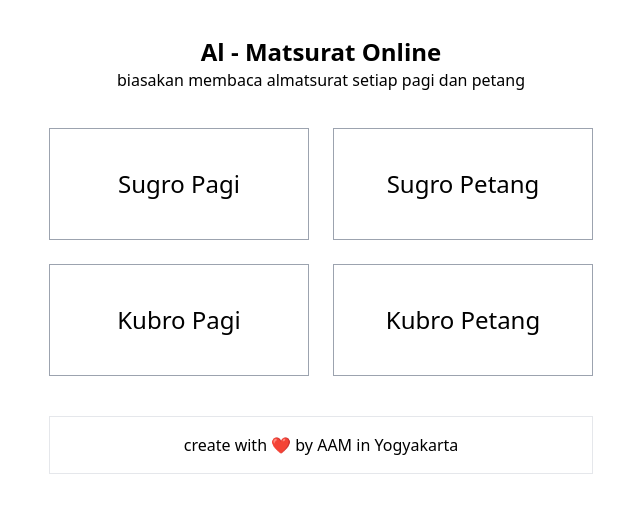
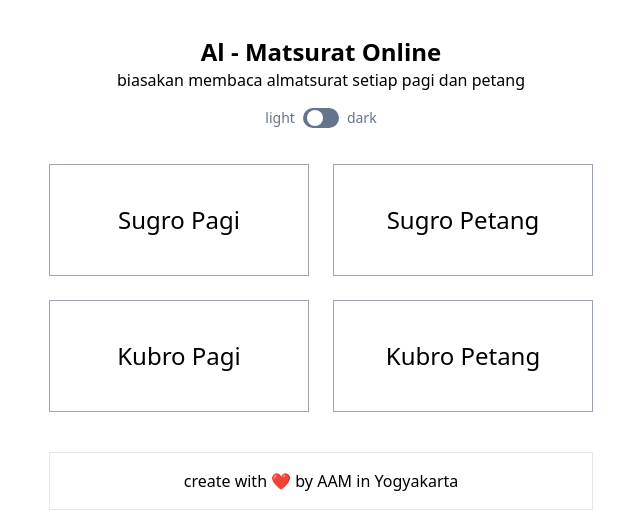
Before and after one commit to aliifam/al-matsurat, a website: page public/index.html in a window 1280 px wide. Shown: the whole page, without its empty margins (319-959 px from the left). Drawn offline with Linux system fonts and the light colour scheme.

Commit message:
add: dark mode

```diff
--- a/public/index.html
+++ b/public/index.html
@@ -16,8 +16,17 @@
             src: url('./UthmaniFont.otf');
           }
     </style>
+
+    <script>
+        if (localStorage.theme === 'dark' || (!('theme' in localStorage) && window.matchMedia('(prefers-color-scheme: dark)').matches)) {
+          document.documentElement.classList.add('dark');
+        } else {
+          document.documentElement.classList.remove('dark');
+        }
+    </script>
+
 </head>
-<body onload="adaptiveView()">
+<body onload="adaptiveView()" class="bg-white dark:bg-zinc-800">
     <div class="container max-w-xl mx-auto">
         <a class="hidden" onclick="resetViewBack()" title="back home" id="back-button">
             <div class="ml-4 p-4 bg-slate-700 text-white w-fit sticky top-0 ">
@@ -26,41 +35,33 @@
                 </svg>
             </div>
         </a>
-        <div class="text-center my-9">
+        <div class="text-center my-9 dark:text-white">
             <h1 class="font-bold text-2xl" id="judul_main">Al - Matsurat Online</h1>
             <p class="" id="deskripsi_main">biasakan membaca almatsurat setiap pagi dan petang</p>
+
+            <!-- darkmode toggle -->
+            <div class="flex justify-center items-center my-4">
+                <span class="mr-2 text-sm text-slate-500">light</span>
+                <input type="checkbox" class="hidden" id="dark-toggle">
+                <label for="dark-toggle">
+                  <div class="flex h-5 w-9 cursor-pointer items-center rounded-full bg-slate-500 p-1">
+                    <div class="toggle-circle h-4 w-4 rounded-full bg-white transition duration-300 ease-in-out"></div>
+                  </div>
+                </label>
+                <span class="ml-2 text-sm text-slate-500">dark</span>
+            </div>
+
         </div>
 
         <div id="content">
-            <div class="grid grid-cols-1 sm:grid-cols-2 gap-6 mx-4">
-                <a onclick="createViewSupag()">
-                    <div class="flex cursor-pointer justify-center items-center h-28 border border-gray-400 hover:shadow-xl">
-                        <p class="text-2xl">Sugro Pagi</p>
-                     </div>
-                </a>
-                <a onclick="createViewSupet()">
-                    <div class="flex cursor-pointer justify-center items-center h-28 border border-gray-400 hover:shadow-xl">
-                        <p class="text-2xl">Sugro Petang</p>
-                     </div>
-                </a>
-                <a onclick="createViewKupag()">
-                    <div class="flex cursor-pointer justify-center items-center h-28 border border-gray-400 hover:shadow-xl">
-                        <p class="text-2xl">Kubro Pagi</p>
-                     </div>
-                </a>
-                <a onclick="createViewKupet()">
-                    <div class="flex cursor-pointer justify-center items-center h-28 border border-gray-400 hover:shadow-xl">
-                        <p class="text-2xl">Kubro Petang</p>
-                     </div>
-                </a>
-            </div>
+            <!-- isi dengan dom manipulation -->
         </div>
 
         <div id="doa">
             <!-- isi dengan manipulasi DOM -->
         </div>
 
-        <footer class="text-center mt-10 mx-4 my-4 p-4 border">
+        <footer class="text-center mt-10 mx-4 my-4 p-4 border dark:text-white ">
             create with ❤️ by AAM in Yogyakarta
         </footer>
 
--- a/public/script.js
+++ b/public/script.js
@@ -5,7 +5,7 @@ var dynamicView = document.getElementById('content');
 var backbutton = document.getElementById('back-button');
 var doaView = document.getElementById('doa');
 
-var clean = `<div class="grid grid-cols-1 sm:grid-cols-2 gap-6 mx-4">
+var clean = `<div class="grid grid-cols-1 sm:grid-cols-2 gap-6 mx-4 dark:text-white">
                 <a onclick="createViewSupag()">
                     <div class="flex cursor-pointer justify-center items-center h-28 border border-gray-400 hover:shadow-xl">
                         <p class="text-2xl">Sugro Pagi</p>
@@ -36,7 +36,7 @@ function createViewSupag() {
     var doaList = "";
 
     let loader = `<div class="flex w-[100%] justify-center items-center">
-                  <svg role="status" class="mr-2 w-8 h-8 text-gray-200 animate-spin dark:text-gray-600 fill-blue-600" viewBox="0 0 100 101" fill="none" xmlns="http://www.w3.org/2000/svg">
+                  <svg role="status" class="mr-2 w-8 h-8 text-gray-200 animate-spin dark:text-gray-600 fill-zinc-800 dark:fill-white" viewBox="0 0 100 101" fill="none" xmlns="http://www.w3.org/2000/svg">
                     <path d="M100 50.5908C100 78.2051 77.6142 100.591 50 100.591C22.3858 100.591 0 78.2051 0 50.5908C0 22.9766 22.3858 0.59082 50 0.59082C77.6142 0.59082 100 22.9766 100 50.5908ZM9.08144 50.5908C9.08144 73.1895 27.4013 91.5094 50 91.5094C72.5987 91.5094 90.9186 73.1895 90.9186 50.5908C90.9186 27.9921 72.5987 9.67226 50 9.67226C27.4013 9.67226 9.08144 27.9921 9.08144 50.5908Z" fill="currentColor"></path>
                     <path d="M93.9676 39.0409C96.393 38.4038 97.8624 35.9116 97.0079 33.5539C95.2932 28.8227 92.871 24.3692 89.8167 20.348C85.8452 15.1192 80.8826 10.7238 75.2124 7.41289C69.5422 4.10194 63.2754 1.94025 56.7698 1.05124C51.7666 0.367541 46.6976 0.446843 41.7345 1.27873C39.2613 1.69328 37.813 4.19778 38.4501 6.62326C39.0873 9.04874 41.5694 10.4717 44.0505 10.1071C47.8511 9.54855 51.7191 9.52689 55.5402 10.0491C60.8642 10.7766 65.9928 12.5457 70.6331 15.2552C75.2735 17.9648 79.3347 21.5619 82.5849 25.841C84.9175 28.9121 86.7997 32.2913 88.1811 35.8758C89.083 38.2158 91.5421 39.6781 93.9676 39.0409Z" fill="currentFill"></path>
                   </svg>
@@ -58,8 +58,8 @@ function createViewSupag() {
                                     <p>${item.title}</p>
                                     <p>${item.repeat} repetisi</p>
                                 </div>
-                                <p class="text-3xl text-justify leading-relaxed font-['fontArab'] my-6" dir="rtl">${item.core}</p>
-                                <p class="text-justify mb-6">${item.terjemah}</p>
+                                <p class="text-3xl text-justify leading-relaxed font-['fontArab'] my-6 dark:text-zinc-300" dir="rtl">${item.core}</p>
+                                <p class="text-justify mb-6 dark:text-zinc-300">${item.terjemah}</p>
                             </div>`;
             }
             dynamicView.innerHTML = itemList
@@ -76,8 +76,8 @@ function createViewSupag() {
                                     <p>${doa.title}</p>
                                     <p>${doa.repeat} repetisi</p>
                                 </div>
-                                <p class="text-3xl text-justify leading-relaxed font-['fontArab'] my-6" dir="rtl">${doa.core}</p>
-                                <p class="text-justify mb-6">${doa.terjemah}</p>
+                                <p class="text-3xl text-justify leading-relaxed font-['fontArab'] my-6 dark:text-zinc-300" dir="rtl">${doa.core}</p>
+                                <p class="text-justify mb-6 dark:text-zinc-300">${doa.terjemah}</p>
                             </div>`;
             }
             doaView.innerHTML = doaList
@@ -97,7 +97,7 @@ function createViewSupet() {
     var doaList = "";
 
     let loader = `<div class="flex w-[100%] justify-center items-center">
-                  <svg role="status" class="mr-2 w-8 h-8 text-gray-200 animate-spin dark:text-gray-600 fill-blue-600" viewBox="0 0 100 101" fill="none" xmlns="http://www.w3.org/2000/svg">
+                  <svg role="status" class="mr-2 w-8 h-8 text-gray-200 animate-spin dark:text-gray-600 fill-zinc-800 dark:fill-white" viewBox="0 0 100 101" fill="none" xmlns="http://www.w3.org/2000/svg">
                     <path d="M100 50.5908C100 78.2051 77.6142 100.591 50 100.591C22.3858 100.591 0 78.2051 0 50.5908C0 22.9766 22.3858 0.59082 50 0.59082C77.6142 0.59082 100 22.9766 100 50.5908ZM9.08144 50.5908C9.08144 73.1895 27.4013 91.5094 50 91.5094C72.5987 91.5094 90.9186 73.1895 90.9186 50.5908C90.9186 27.9921 72.5987 9.67226 50 9.67226C27.4013 9.67226 9.08144 27.9921 9.08144 50.5908Z" fill="currentColor"></path>
                     <path d="M93.9676 39.0409C96.393 38.4038 97.8624 35.9116 97.0079 33.5539C95.2932 28.8227 92.871 24.3692 89.8167 20.348C85.8452 15.1192 80.8826 10.7238 75.2124 7.41289C69.5422 4.10194 63.2754 1.94025 56.7698 1.05124C51.7666 0.367541 46.6976 0.446843 41.7345 1.27873C39.2613 1.69328 37.813 4.19778 38.4501 6.62326C39.0873 9.04874 41.5694 10.4717 44.0505 10.1071C47.8511 9.54855 51.7191 9.52689 55.5402 10.0491C60.8642 10.7766 65.9928 12.5457 70.6331 15.2552C75.2735 17.9648 79.3347 21.5619 82.5849 25.841C84.9175 28.9121 86.7997 32.2913 88.1811 35.8758C89.083 38.2158 91.5421 39.6781 93.9676 39.0409Z" fill="currentFill"></path>
                   </svg>
@@ -119,8 +119,8 @@ function createViewSupet() {
                                     <p>${item.title}</p>
                                     <p>${item.repeat} repetisi</p>
                                 </div>
-                                <p class="text-3xl text-justify leading-relaxed font-['fontArab'] my-6" dir="rtl">${item.core}</p>
-                                <p class="text-justify mb-6">${item.terjemah}</p>
+                                <p class="text-3xl text-justify leading-relaxed font-['fontArab'] my-6 dark:text-zinc-300" dir="rtl">${item.core}</p>
+                                <p class="text-justify mb-6 dark:text-zinc-300">${item.terjemah}</p>
                             </div>`;
             }
             dynamicView.innerHTML = itemList
@@ -137,8 +137,8 @@ function createViewSupet() {
                                     <p>${doa.title}</p>
                                     <p>${doa.repeat} repetisi</p>
                                 </div>
-                                <p class="text-3xl text-justify leading-relaxed font-['fontArab'] my-6" dir="rtl">${doa.core}</p>
-                                <p class="text-justify mb-6">${doa.terjemah}</p>
+                                <p class="text-3xl text-justify leading-relaxed font-['fontArab'] my-6 dark:text-zinc-300" dir="rtl">${doa.core}</p>
+                                <p class="text-justify mb-6 dark:text-zinc-300">${doa.terjemah}</p>
                             </div>`;
             }
             doaView.innerHTML = doaList
@@ -183,5 +183,30 @@ function adaptiveView() {
         createViewSupet();
     }
 
+    if (nowview === null) {
+        resetViewBack();
+    }
+
     console.log(nowview)
 }
+
+// Darkmode toggle
+const darkToggle = document.querySelector('#dark-toggle');
+const html = document.querySelector('html');
+
+darkToggle.addEventListener('click', function () {
+  if (darkToggle.checked) {
+    html.classList.add('dark');
+    localStorage.theme = 'dark';
+  } else {
+    html.classList.remove('dark');
+    localStorage.theme = 'light';
+  }
+});
+
+// pindahkan posisi toggle sesuai mode
+if (localStorage.theme === 'dark' || (!('theme' in localStorage) && window.matchMedia('(prefers-color-scheme: dark)').matches)) {
+  darkToggle.checked = true;
+} else {
+  darkToggle.checked = false;
+}
--- a/src/input.css
+++ b/src/input.css
@@ -1,3 +1,7 @@
 @tailwind base;
 @tailwind components;
 @tailwind utilities;
+
+#dark-toggle:checked ~ label div.toggle-circle {
+    @apply translate-x-3;
+}
```
Also changed, not shown: public/style.css.
